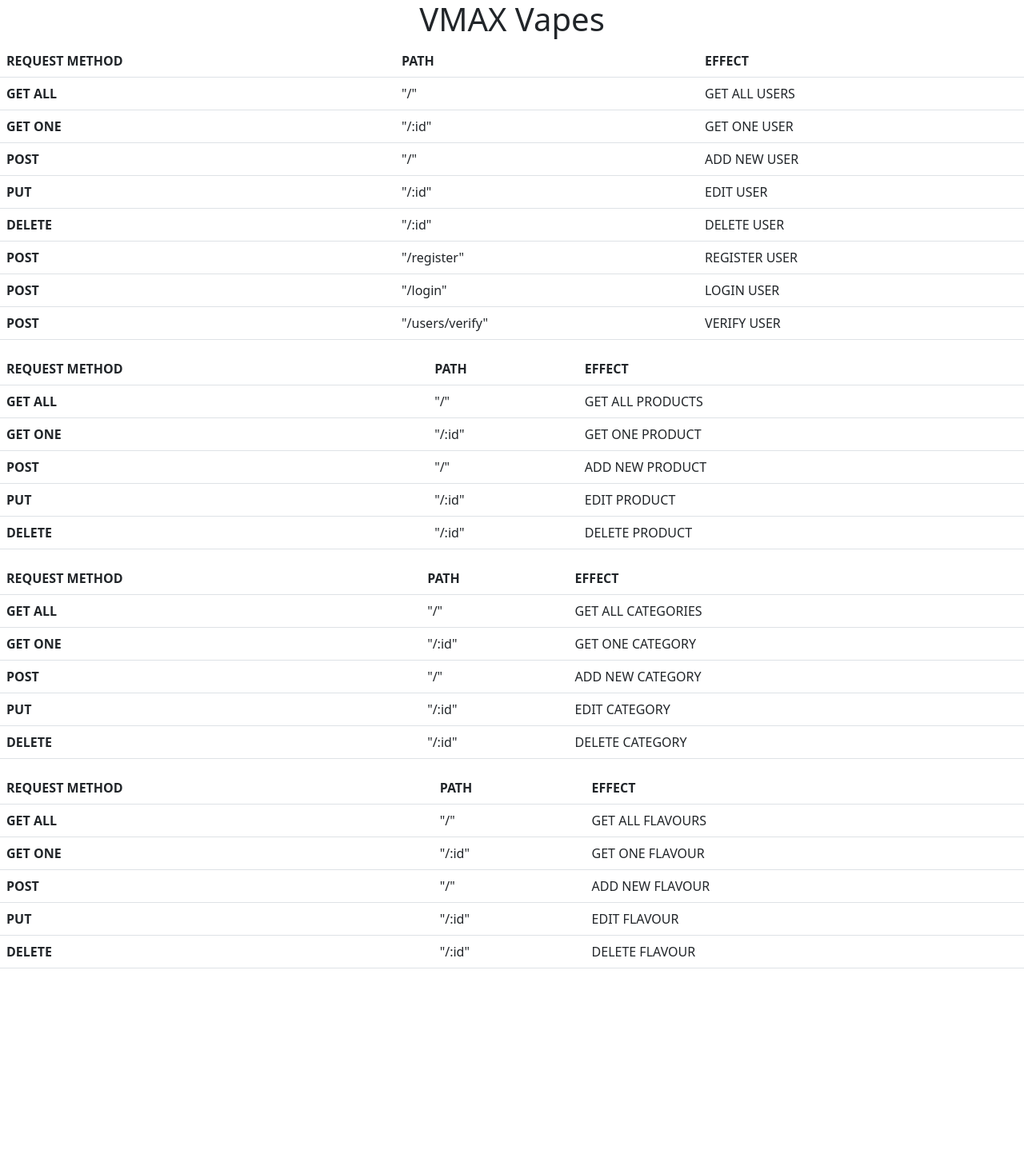
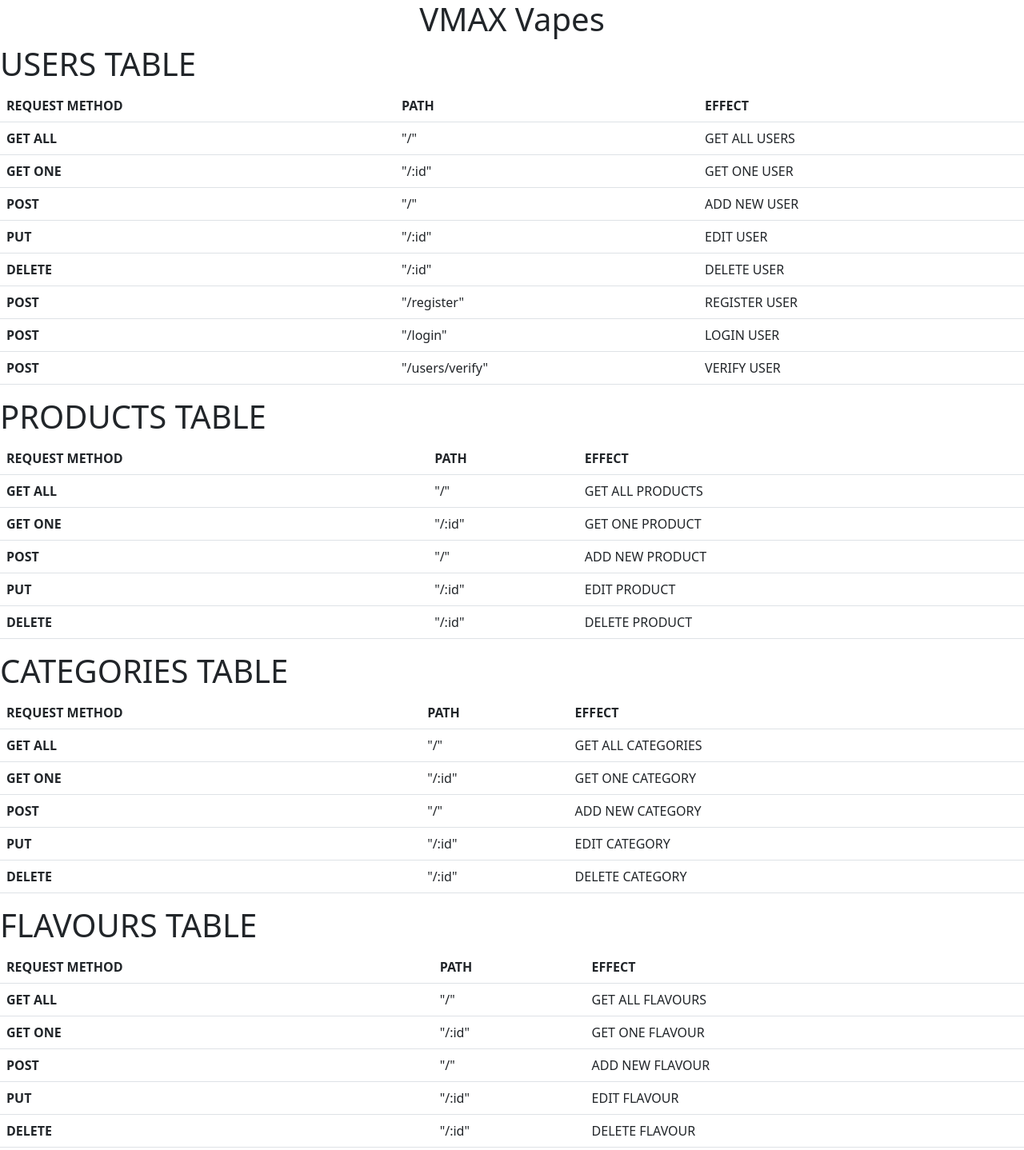
Before and after one commit to zoevds/capstone-project, a website: page public/index.html in a window 1280 px wide. Shown: the whole page at 80% size. Before the commit the page ends 1227 px from the top, so only its background shows below. Drawn offline with nearby package versions, Linux system fonts and the light colour scheme.

Commit message:
table headings

```diff
--- a/public/index.html
+++ b/public/index.html
@@ -17,6 +17,7 @@
   <body>
     <h1 id="mainheading">VMAX Vapes</h1>
     <!-- USERS TABLE  -->
+    <h1>USERS TABLE</h1>
     <table class="table">
       <thead>
         <tr>
@@ -71,6 +72,7 @@
     <!-- USERS TABLE -->
 
     <!-- PRODUCT TABLE -->
+    <h1>PRODUCTS TABLE</h1>
     <table class="table">
       <thead>
         <tr>
@@ -109,6 +111,7 @@
     </table>
     <!-- PRODUCT TABLE -->
     <!-- CATEGORY TABLE -->
+    <h1>CATEGORIES TABLE</h1>
     <table class="table">
       <thead>
         <tr>
@@ -147,6 +150,7 @@
     </table>
     <!-- CATEGORY TABLE -->
     <!-- FLAVOUR TABLE -->
+    <h1>FLAVOURS TABLE</h1>
     <table class="table">
       <thead>
         <tr>
```
